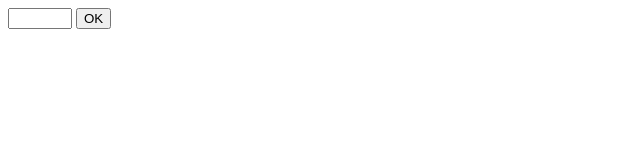
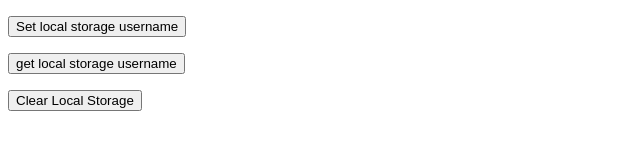
Before and after one commit to hasanmehedi9034/BOM, a plain HTML site: page index.html in a window 1280 px wide. Shown: the whole page, without its empty margins (0-640 px from the left). Drawn offline with Linux system fonts and the light colour scheme.

Commit message:
local and session storage

```diff
--- a/index.html
+++ b/index.html
@@ -53,10 +53,14 @@
         <input type="submit" value="check cookie" onclick="checkCookie('name')">
     </div> -->
 
-    <input type="number" id="1d1" min="100" max="300" required>
+    <!-- <input type="number" id="1d1" min="100" max="300" required>
     <button onclick="validation()">OK</button>
+    <p id="demo"></p> -->
 
-    <p id="demo"></p>
+    <p><button onclick="setLocalStorage('username', 'sumit')">Set local storage username</button></p>
+    <p><button onclick="getLocalStorage('username')">get local storage username</button></p>
+    <p><button onclick="clearLocalStorage()">Clear Local Storage</button></p>
+
 
     <script src="./script.js"></script>
 </body>
--- a/script.js
+++ b/script.js
@@ -93,23 +93,40 @@
 //     }
 // }
 
-function validation() {
-    const inputObj = document.getElementById('1d1');
+// function validation() {
+//     const inputObj = document.getElementById('1d1');
 
-    if (inputObj.validity.rangeOverflow) {
-        inputObj.setCustomValidity('You give overflow')
-    }
-    else if(inputObj.validity.rangeUnderflow) {
-        inputObj.setCustomValidity('You give underflow')
-    }
-    else if(inputObj.validity.valueMissing) {
-        inputObj.setCustomValidity('value missing')
-    }
+//     if (inputObj.validity.rangeOverflow) {
+//         inputObj.setCustomValidity('You give overflow')
+//     }
+//     else if(inputObj.validity.rangeUnderflow) {
+//         inputObj.setCustomValidity('You give underflow')
+//     }
+//     else if(inputObj.validity.valueMissing) {
+//         inputObj.setCustomValidity('value missing')
+//     }
 
-    if(!inputObj.checkValidity()) {
-        document.getElementById('demo').innerHTML = inputObj.validationMessage
-    }
-    else {
-        document.getElementById('demo').innerHTML = inputObj.validationMessage
-    }
+//     if(!inputObj.checkValidity()) {
+//         document.getElementById('demo').innerHTML = inputObj.validationMessage
+//     }
+//     else {
+//         document.getElementById('demo').innerHTML = inputObj.validationMessage
+//     }
+// }
+
+
+function setLocalStorage(key, value) {
+    localStorage.setItem(key, value);
 }
+
+function getLocalStorage(key) {
+    console.log(localStorage.getItem(key));
+}
+
+function removeLocalStorage(key) {
+    localStorage.removeItem(key);
+}
+
+function clearLocalStorage() {
+    localStorage.clear();
+}
```
